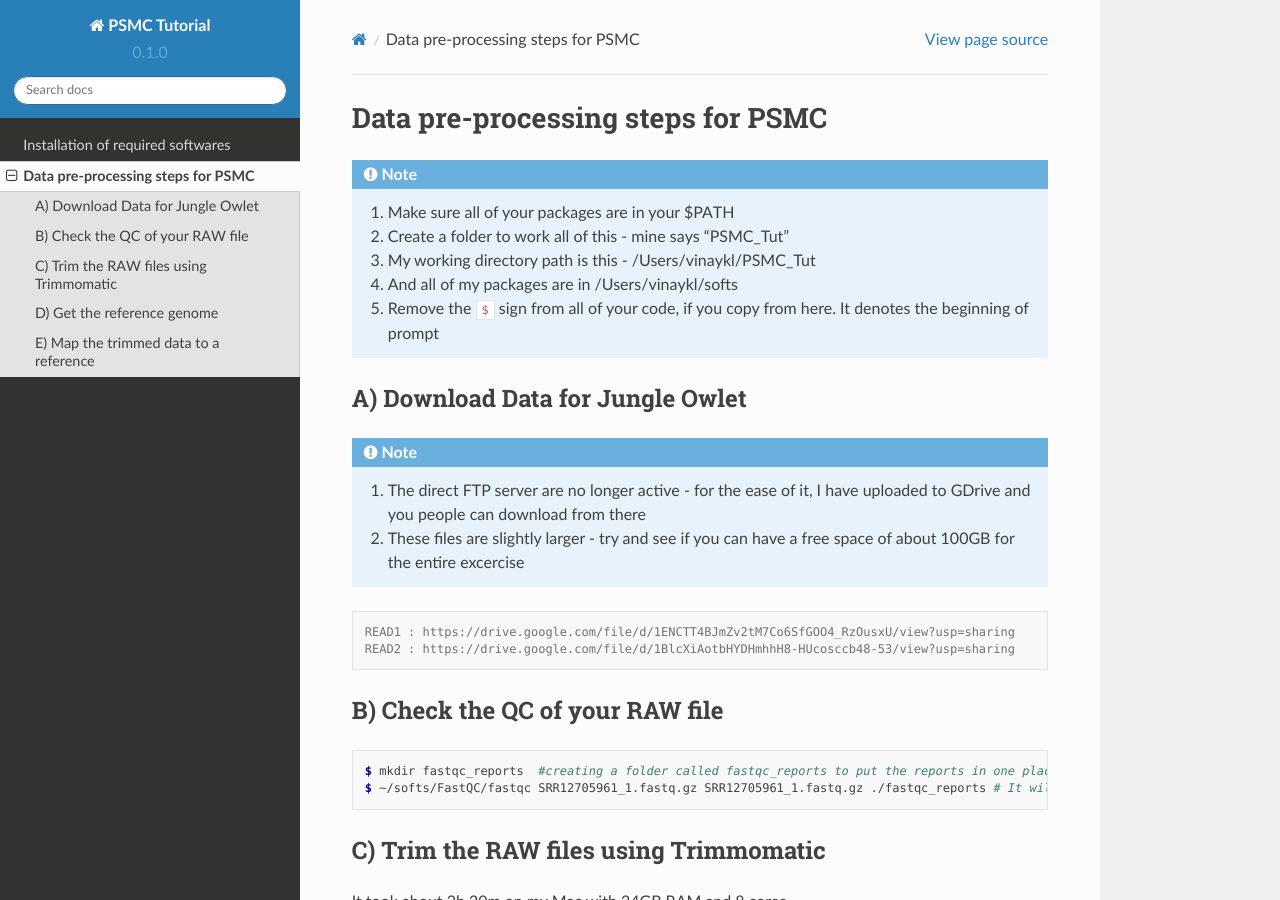
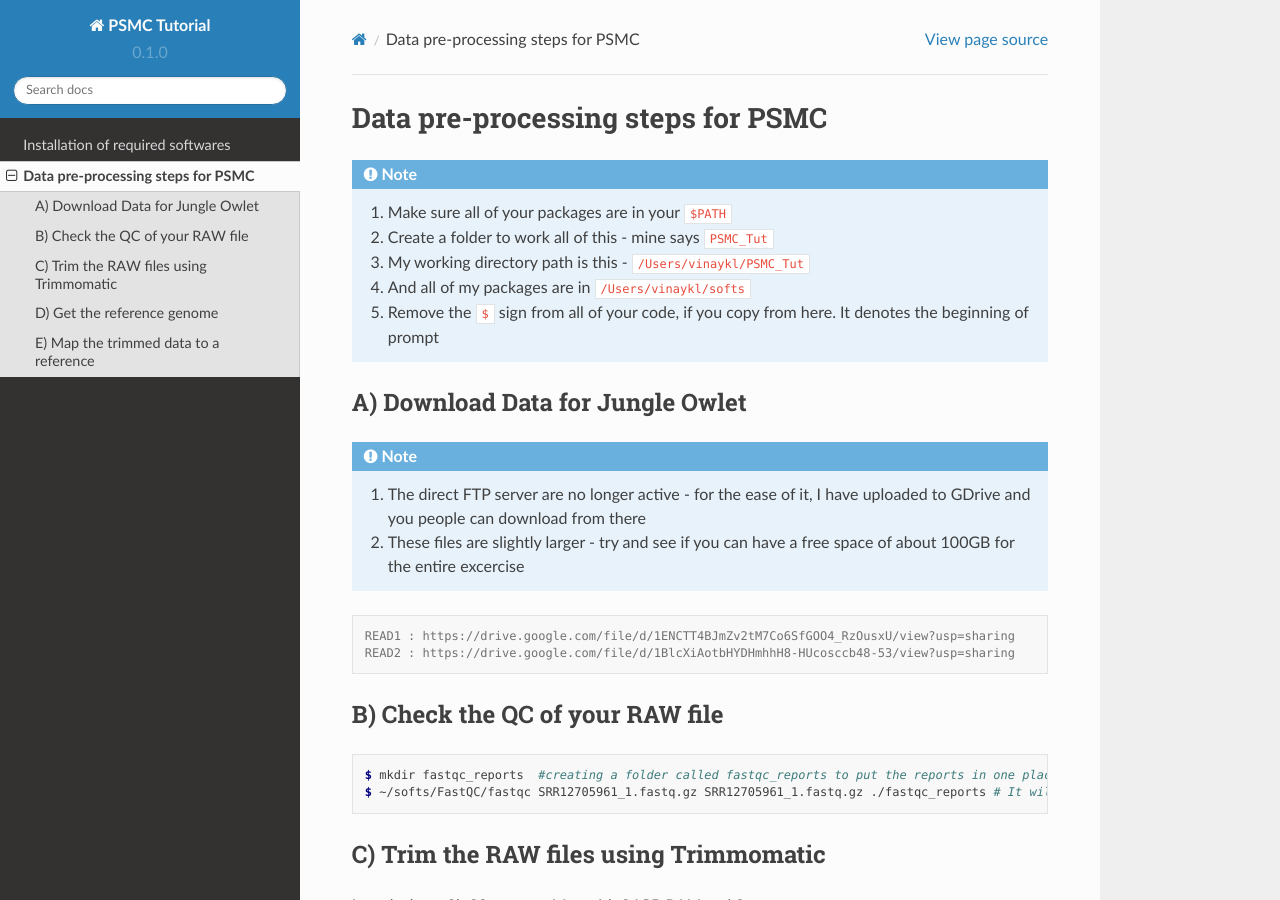
Before and after one commit to stachyris/PSMC_Tutorial-BirdLab, a Sphinx documentation site: the page built from docs/source/01_Data_Pre-Processing.rst, in a window 1280 px wide and 900 px high. Built offline with Sphinx 7.4.7 and the Read the Docs theme 2.0.0, drawn with Linux system fonts in a browser that asks for light colours.

```diff
--- a/docs/source/01_Data_Pre-Processing.rst
+++ b/docs/source/01_Data_Pre-Processing.rst
@@ -3,10 +3,10 @@ Data pre-processing steps for PSMC
 
 .. note::
 
- 1) Make sure all of your packages are in your $PATH
- 2) Create a folder to work all of this - mine says "PSMC_Tut"
- 3) My working directory path is this - /Users/vinaykl/PSMC_Tut
- 4) And all of my packages are in /Users/vinaykl/softs
+ 1) Make sure all of your packages are in your ``$PATH``
+ 2) Create a folder to work all of this - mine says ``PSMC_Tut``
+ 3) My working directory path is this - ``/Users/vinaykl/PSMC_Tut``
+ 4) And all of my packages are in ``/Users/vinaykl/softs``
  5) Remove the ``$`` sign from all of your code, if you copy from here. It denotes the beginning of prompt
 
 A) Download Data for Jungle Owlet
```
